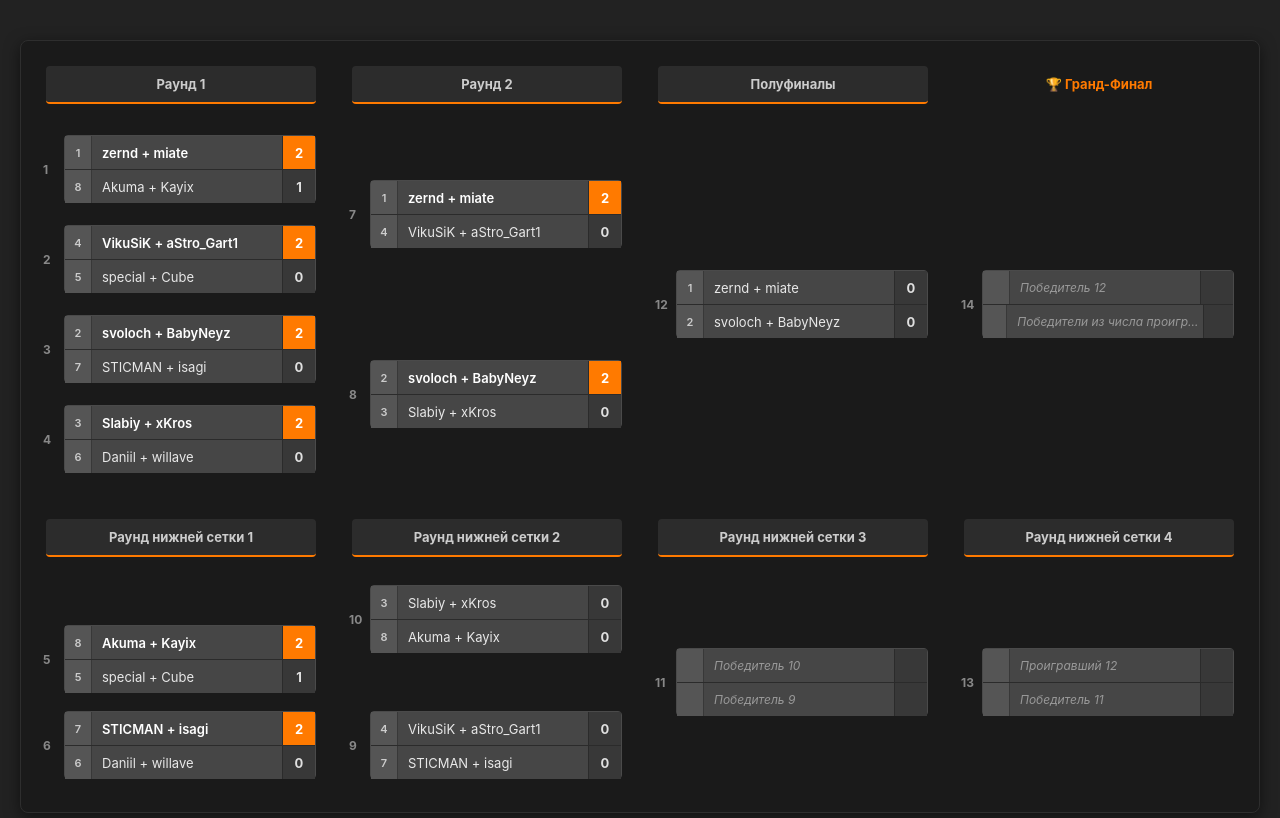
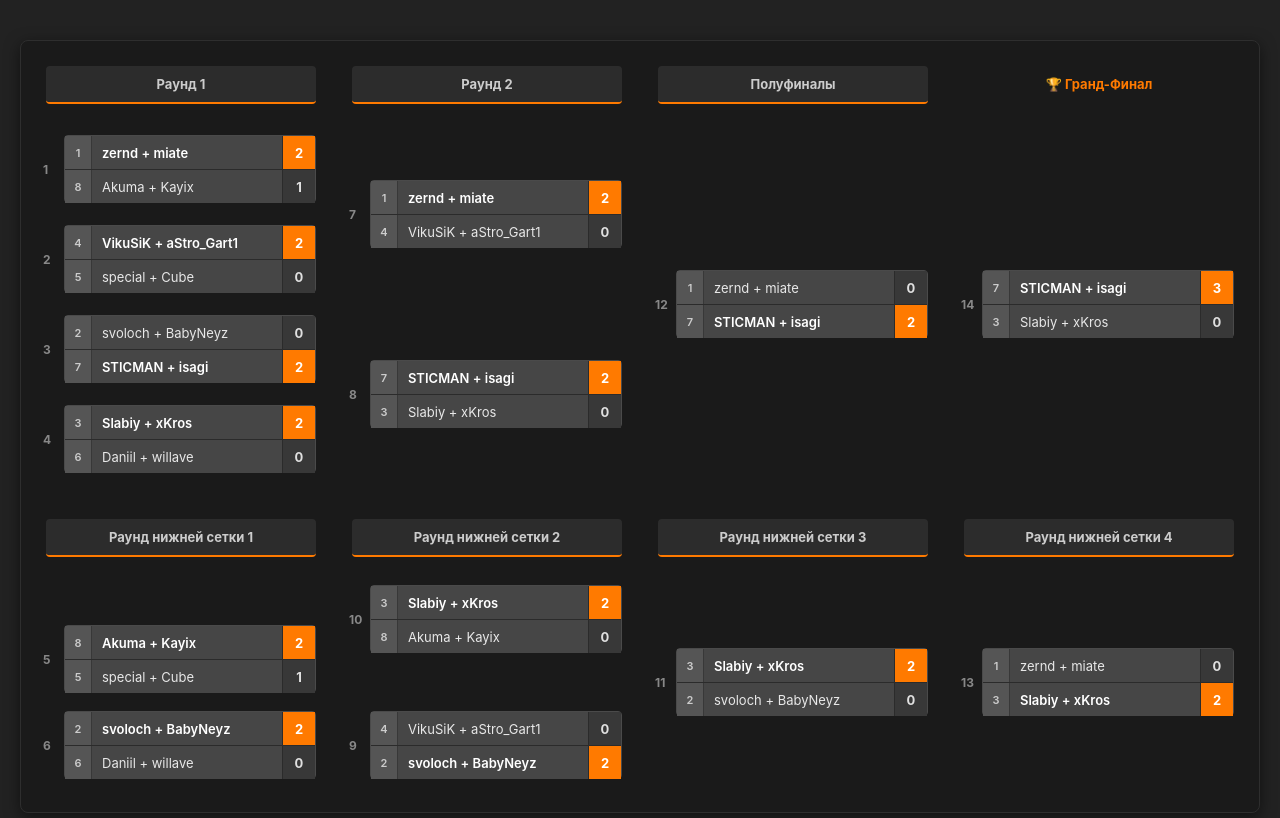
Before and after one commit to sticman192/turnir, a plain HTML site: page index.html in a window 1280 px wide. Drawn offline with Linux system fonts and the light colour scheme.

Commit message:
Update index.html

```diff
--- a/index.html
+++ b/index.html
@@ -388,23 +388,23 @@
         const bracketData = {
             "m1": { id: 1, container: "upper-r1", s1: 1, team1: "zernd + miate", score1: 2, s2: 8, team2: "Akuma + Kayix", score2: 1, images: ["my_folder/Kolya.jpg"] },
             "m2": { id: 2, container: "upper-r1", s1: 4, team1: "VikuSiK + aStro_Gart1", score1: 2, s2: 5, team2: "special + Cube", score2: 0, images: [] },
-            "m3": { id: 3, container: "upper-r1", s1: 2, team1: "svoloch + BabyNeyz", score1: 2, s2: 7, team2: "STICMAN + isagi", score2: 0, images: [] },
+            "m3": { id: 3, container: "upper-r1", s1: 2, team1: "svoloch + BabyNeyz", score1: 0, s2: 7, team2: "STICMAN + isagi", score2: 2, images: [] },
             "m4": { id: 4, container: "upper-r1", s1: 3, team1: "Slabiy + xKros", score1: 2, s2: 6, team2: "Daniil + willave", score2: 0, images: [] },
 
             "m7": { id: 7, container: "upper-r2", s1: "", team1: "", score1: 2, s2: "", team2: "", score2: 0, ph1: "Победитель 1", ph2: "Победитель 2", images: [] },
             "m8": { id: 8, container: "upper-r2", s1: "", team1: "", score1: 2, s2: "", team2: "", score2: 0, ph1: "Победитель 3", ph2: "Победитель 4", images: [] },
 
-            "m12": { id: 12, container: "upper-sf", s1: "", team1: "", score1: 0, s2: "", team2: "", score2: 0, ph1: "Победитель 7", ph2: "Победитель 8", images: [] },
-            "m14": { id: 14, container: "grand-final-col", s1: "", team1: "", score1: 0, s2: "", team2: "", score2: 0, ph1: "Победитель 12", ph2: "Победители из числа проигравших", images: [] },
+            "m12": { id: 12, container: "upper-sf", s1: "", team1: "", score1: 0, s2: "", team2: "", score2: 2, ph1: "Победитель 7", ph2: "Победитель 8", images: [] },
+            "m14": { id: 14, container: "grand-final-col", s1: "", team1: "", score1: 3, s2: "", team2: "", score2: 0, ph1: "Победитель 12", ph2: "Победители из числа проигравших", images: [] },
 
             "m5": { id: 5, container: "lower-r1", s1: "", team1: "", score1: 2, s2: "", team2: "", score2: 1, ph1: "Проигравший 1", ph2: "Проигравший 2", images: [] },
             "m6": { id: 6, container: "lower-r1", s1: "", team1: "", score1: 2, s2: "", team2: "", score2: 0, ph1: "Проигравший 3", ph2: "Проигравший 4", images: [] },
 
-            "m10": { id: 10, container: "lower-r2", s1: "", team1: "", score1: 0, s2: "", team2: "", score2: 0, ph1: "Проигравший 8", ph2: "Победитель 5", images: [] },
-            "m9": { id: 9, container: "lower-r2", s1: "", team1: "", score1: 0, s2: "", team2: "", score2: 0, ph1: "Проигравший 7", ph2: "Победитель 6", images: [] },
+            "m10": { id: 10, container: "lower-r2", s1: "", team1: "", score1: 2, s2: "", team2: "", score2: 0, ph1: "Проигравший 8", ph2: "Победитель 5", images: [] },
+            "m9": { id: 9, container: "lower-r2", s1: "", team1: "", score1: 0, s2: "", team2: "", score2: 2, ph1: "Проигравший 7", ph2: "Победитель 6", images: [] },
 
-            "m11": { id: 11, container: "lower-r3", s1: "", team1: "", score1: 0, s2: "", team2: "", score2: 0, ph1: "Победитель 10", ph2: "Победитель 9", images: [] },
-            "m13": { id: 13, container: "lower-r4", s1: "", team1: "", score1: 0, s2: "", team2: "", score2: 0, ph1: "Проигравший 12", ph2: "Победитель 11", images: [] }
+            "m11": { id: 11, container: "lower-r3", s1: "", team1: "", score1: 2, s2: "", team2: "", score2: 0, ph1: "Победитель 10", ph2: "Победитель 9", images: [] },
+            "m13": { id: 13, container: "lower-r4", s1: "", team1: "", score1: 0, s2: "", team2: "", score2: 2, ph1: "Проигравший 12", ph2: "Победитель 11", images: [] }
         };
 
         let store = bracketData;
```
